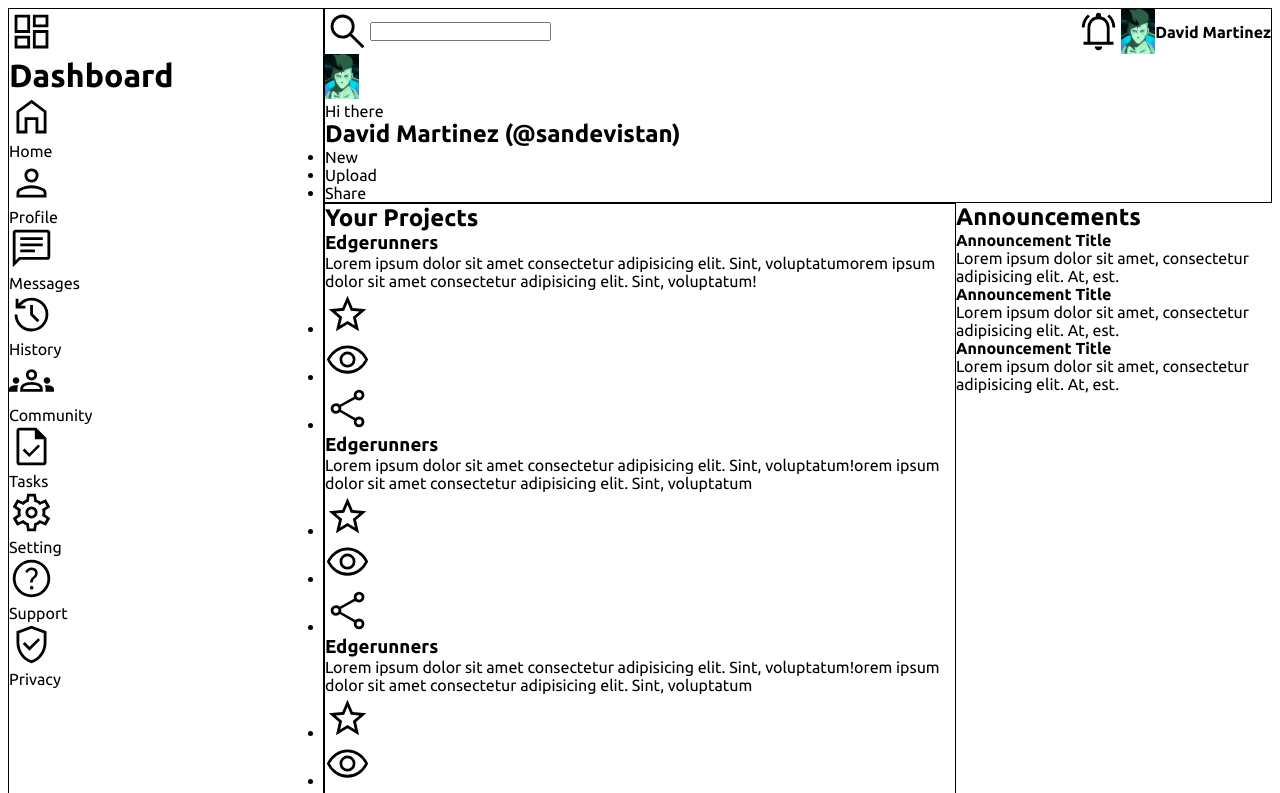
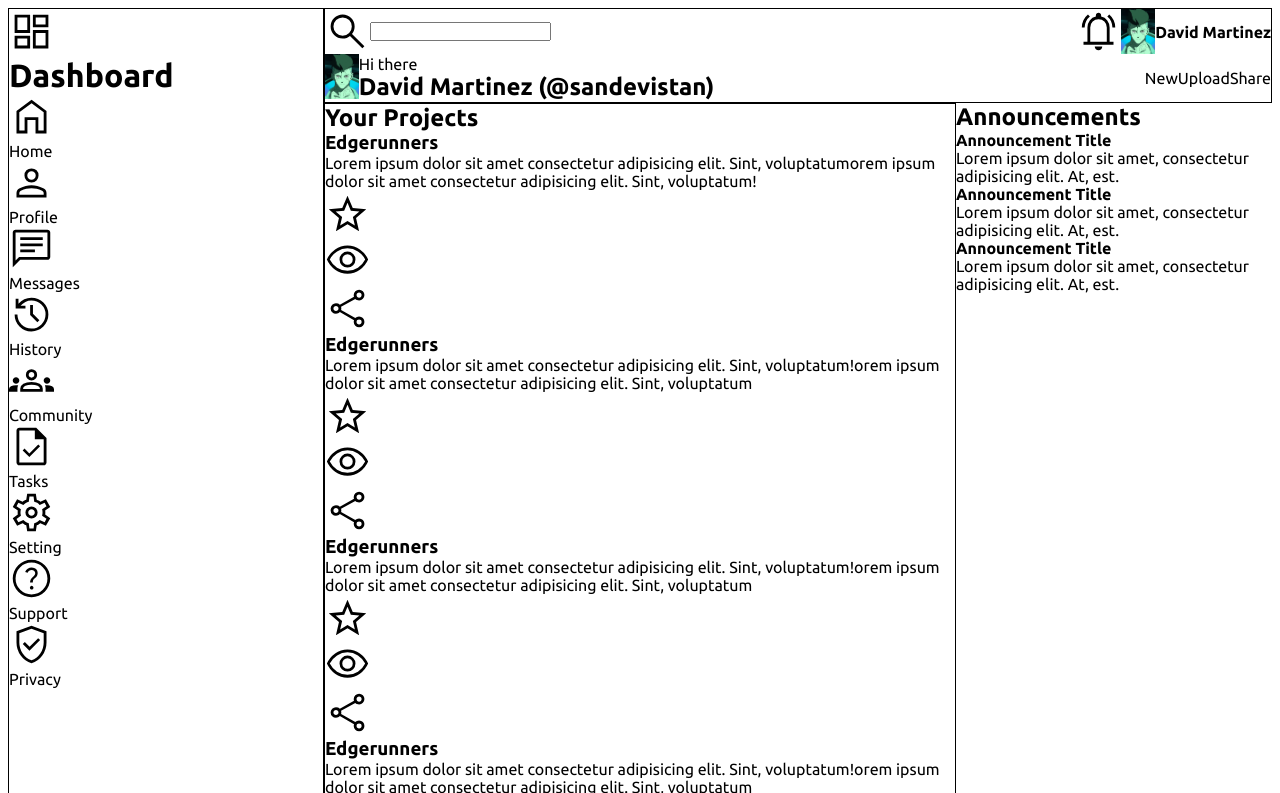
Before and after one commit to sushi057/Dashboard, a plain HTML site: page index.html in a window 1280 px wide. Shown: the top 793 px of the page. Drawn offline with Linux system fonts and the light colour scheme.

Commit message:
header layout

```diff
--- a/style.css
+++ b/style.css
@@ -46,6 +46,19 @@ body{
     align-items: center;
 }
 
+.nav{
+    display: flex;
+    justify-content: space-between;
+}
+
+.profile-tag, .buttons{
+    display: flex;
+    align-items: center;
+}
+
+.buttons ul{
+    display: flex;
+}
 
 /* Main Section */
 
@@ -71,5 +84,8 @@ body{
 /* for layout purpose */
 img{
     height: 45px;
+}
 
+li{
+    list-style-type: none;
 }
```
